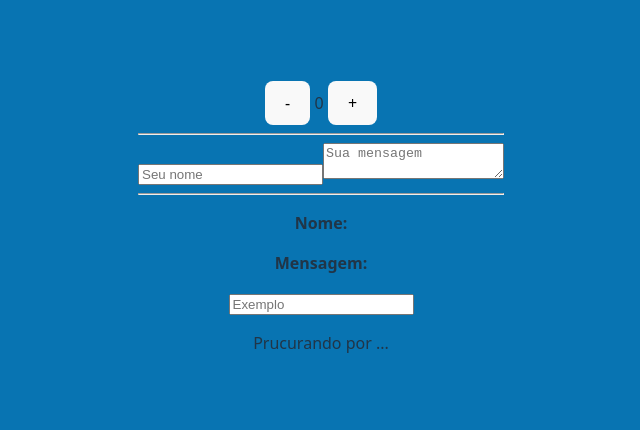
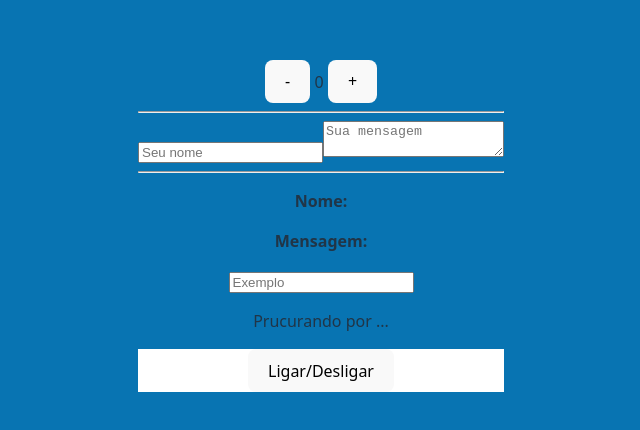
Before and after one commit to NoobinHard/Full_Stack, a React (Vite) app: page / in a window 1280 px wide. Shown: the part 174-604 px from the top of the page, without its empty margins (319-959 px from the left). Built offline with nearby package versions, Linux system fonts and the light colour scheme.

Commit message:
desafio 2

```diff
--- a/src/App.jsx
+++ b/src/App.jsx
@@ -14,6 +14,7 @@ import LoginForm from './components/LoginForm/LoginForm'
 import Contador from './components/Contador'
 import FormularioContato from './components/FormularioContato'
 import FiltroProdutos from './components/FiltroProdutos'
+import ModoEscuro from './components/ModoEscuro/ModoEscuro'
 
 function App() {
  /*  const nome = "José"
@@ -41,6 +42,7 @@ function App() {
       <hr></hr>
       <FormularioContato/>
       <FiltroProdutos/>
+      <ModoEscuro/>
     </div>
 
   )
--- /dev/null
+++ b/src/components/ModoEscuro/ModoEscuro.jsx
@@ -0,0 +1,12 @@
+
+import styles from "./ModoEscuro.module.css"
+import { useState } from 'react'
+function ModoEscuro(){
+    const [modoNoturno, setModoNoturno] = useState(false)
+    return (
+        <div className={modoNoturno ?  styles.dark : styles.light}>
+            <button onClick={() => setModoNoturno(!modoNoturno)}>Ligar/Desligar</button>
+        </div>
+    )
+};
+export default ModoEscuro
--- /dev/null
+++ b/src/components/ModoEscuro/ModoEscuro.module.css
@@ -0,0 +1,15 @@
+
+.dark {
+    background-color: #333;
+    color: white;
+}
+.light {
+    background-color: #fff;
+    color: black;
+}
+.button{
+    padding: 25px 50px;
+    border:none;
+    background-color: lightyellow;
+
+}
```
